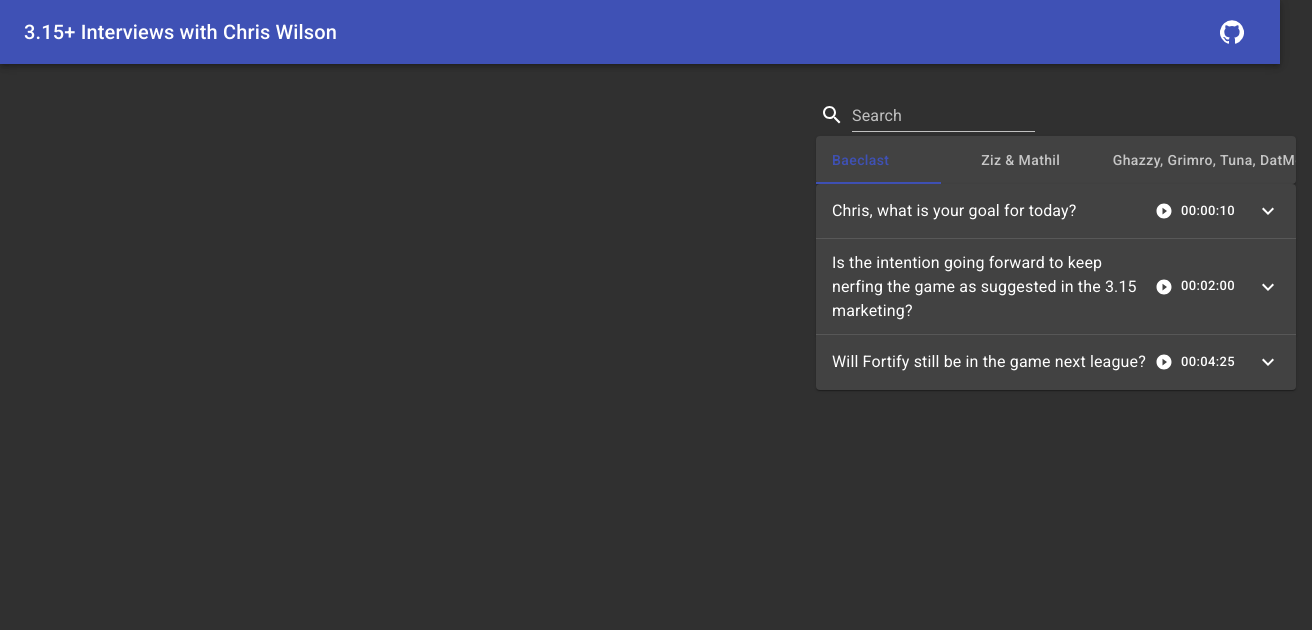
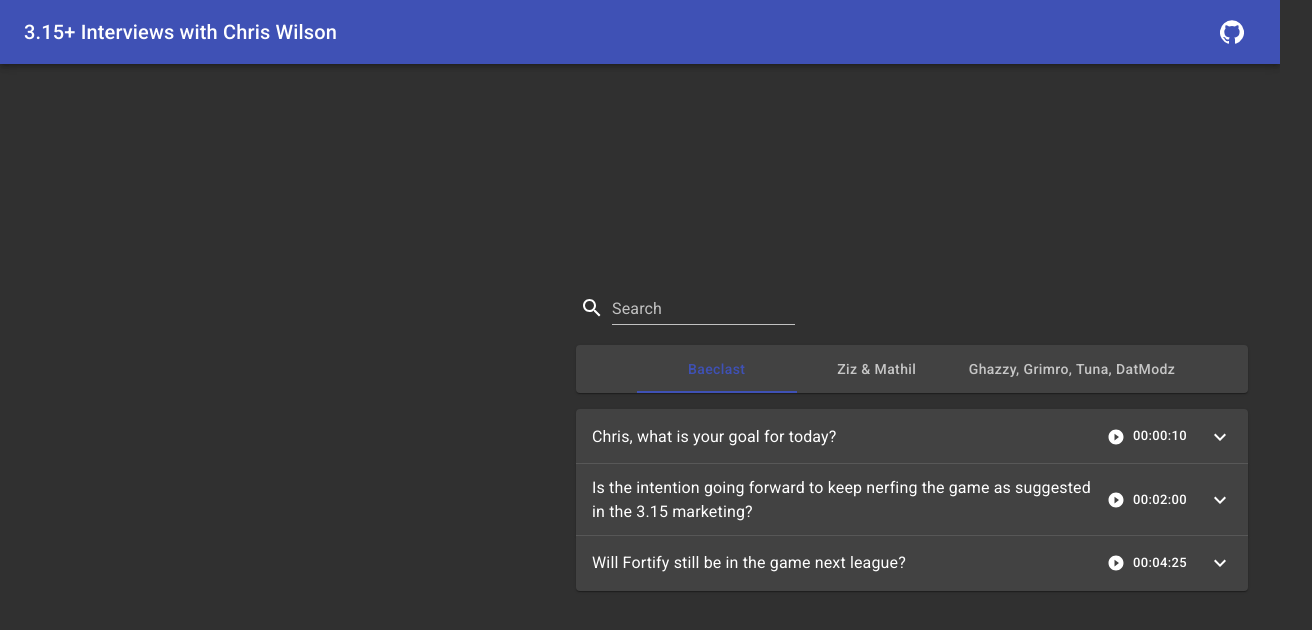
Before and after one commit to alumpe/chris-wilson-interviews, a React (Vite) app: page / in a window 1280 px wide. Shown: the top 630 px of the page, 1312 px wide, since content can reach past the window. Built offline with nearby package versions, Linux system fonts and the light colour scheme.

Commit message:
better layout

```diff
--- a/src/components/layout/index.ts
+++ b/src/components/layout/index.ts
@@ -1,14 +1,25 @@
 import styled from "styled-components";
 
-export const Left = styled.div`
-  padding: 1rem;
-`;
-export const Right = styled.div`
-  padding: 1rem;
+export const AppContainer = styled.div`
+  width: 100%;
+  height: 100%;
+  display: flex;
+  flex-direction: column;
 `;
 
+export const Left = styled.div`
+  display: flex;
+  flex-direction: column;
+  justify-content: center;
+`;
+
+export const Right = styled.div``;
+
 export const SplitView = styled.div`
+  padding: 2rem;
   flex-grow: 1;
+  grid-column-gap: 2rem;
   display: grid;
-  grid-template-columns: 50rem 1fr;
+  align-content: center;
+  grid-template-columns: minmax(30rem, 40rem) minmax(40rem, auto);
 `;
--- a/src/components/player/YoutubePlayer.tsx
+++ b/src/components/player/YoutubePlayer.tsx
@@ -1,9 +1,33 @@
 import React from "react";
+import styled from "styled-components";
 import YouTube from "react-youtube";
 import { usePlayer } from "../../utils/usePlayer";
 
-export const YoutubePlayer = () => {
+interface YoutubePlayerProps {
+  className?: string;
+}
+
+const YoutubePlayerComponent = ({ className }: YoutubePlayerProps) => {
   const { player, videoId } = usePlayer();
 
-  return <YouTube videoId={videoId} ref={player} />;
+  return (
+    <YouTube containerClassName={className} videoId={videoId} ref={player} />
+  );
 };
+
+export const YoutubePlayer = styled(YoutubePlayerComponent)`
+  position: relative;
+  padding-bottom: 56.25%;
+  padding-top: 0;
+  height: 0;
+  overflow: hidden;
+  align-self: center;
+
+  iframe {
+    position: absolute;
+    top: 0;
+    left: 0;
+    width: 100%;
+    height: 100%;
+  }
+`;
--- a/src/components/searchbar/searchbarStyles.ts
+++ b/src/components/searchbar/searchbarStyles.ts
@@ -5,6 +5,7 @@
   align-items: flex-end;
   flex-wrap: wrap;
   box-sizing: border-box;
+  margin-bottom: 1rem;
 
   > * {
     margin: 0;
--- a/src/components/tabs/Tabs.tsx
+++ b/src/components/tabs/Tabs.tsx
@@ -19,6 +19,7 @@
           indicatorColor="primary"
           textColor="primary"
           centered
+          style={{ marginBottom: "1rem" }}
         >
           <Tab label="Baeclast" />
           <Tab label="Ziz & Mathil" />
--- a/src/containers/App.tsx
+++ b/src/containers/App.tsx
@@ -4,26 +4,26 @@
 import Navbar from "../components/navbar/Navbar";
 import { Searchbar } from "../components/searchbar/Searchbar";
 import { Tabs } from "../components/tabs/Tabs";
-import { Right, Left, SplitView } from "../components/layout";
+import { Right, Left, SplitView, AppContainer } from "../components/layout";
 
-function App() {
-  // const { seekTo, setVideoId } = usePlayer();
+const App = () => (
+  <AppContainer>
+    <Navbar />
 
-  return (
-    <div className="App">
-      <Navbar />
     <SplitView>
       <Left>
+        <div>
           <YoutubePlayer />
+        </div>
       </Left>
+
       <Right>
         <Searchbar />
 
         <Tabs />
       </Right>
     </SplitView>
-    </div>
+  </AppContainer>
 );
-}
 
 export default App;
--- a/src/utils/usePlayer.ts
+++ b/src/utils/usePlayer.ts
@@ -3,8 +3,9 @@
 export const usePlayer = () => {
   const { player, videoId, setVideoId } = useStore();
 
-  const seekTo = (second: number) => {
-    player.current?.getInternalPlayer().seekTo(second, true);
+  const seekTo = (seconds: number) => {
+    player.current?.getInternalPlayer().seekTo(seconds, true);
+    player.current?.getInternalPlayer().playVideo();
   };
 
   return { player, videoId, seekTo, setVideoId };
```
Lines whose indentation alone changed are shown as unchanged.
